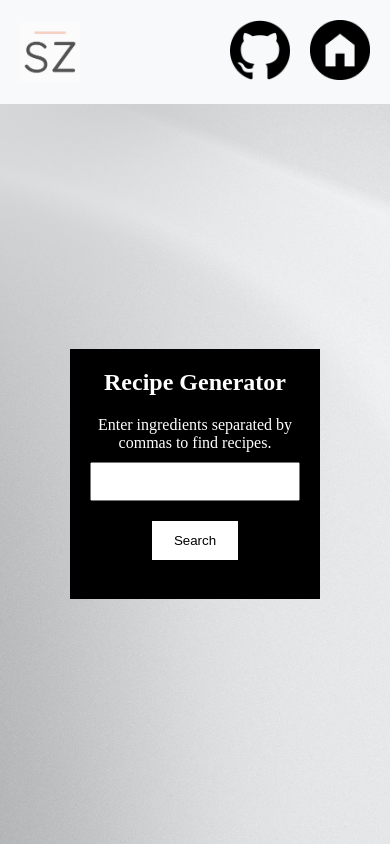
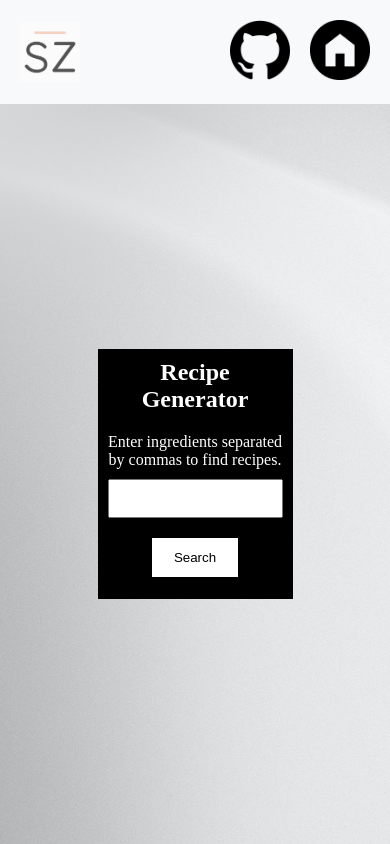
Before and after one commit to samanthaz123/Recipe, a React (Create React App) app: page / in a window 390 px wide. Built offline with nearby package versions, Linux system fonts and the light colour scheme.

Commit message:
added website link

```diff
--- a/src/Header.js
+++ b/src/Header.js
@@ -13,7 +13,7 @@ function Header() {
       </div>
       <div className="clickable-images">
         <a href="https://github.com/samanthaz123?tab=repositories"><img src={GitHub} alt="GitHub Logo" className="header-image" /></a>
-        <a href="https://main.d1dgu90x1670ap.amplifyapp.com/"><img src={homeLogo} alt="Home Logo" className="header-image" /></a>
+        <a href="https://main.d3tho6lmagqpj5.amplifyapp.com/"><img src={homeLogo} alt="Home Logo" className="header-image" /></a>
       </div>
     </header>
   );
--- a/src/Home.css
+++ b/src/Home.css
@@ -51,3 +51,10 @@
   border: 2px solid #ffffff;
   color: rgb(255, 255, 255);
 }
+
+@media only screen and (max-width: 600px) {
+  .black-square {
+    width: 50%;
+    padding: 10px;
+  }
+}
```
